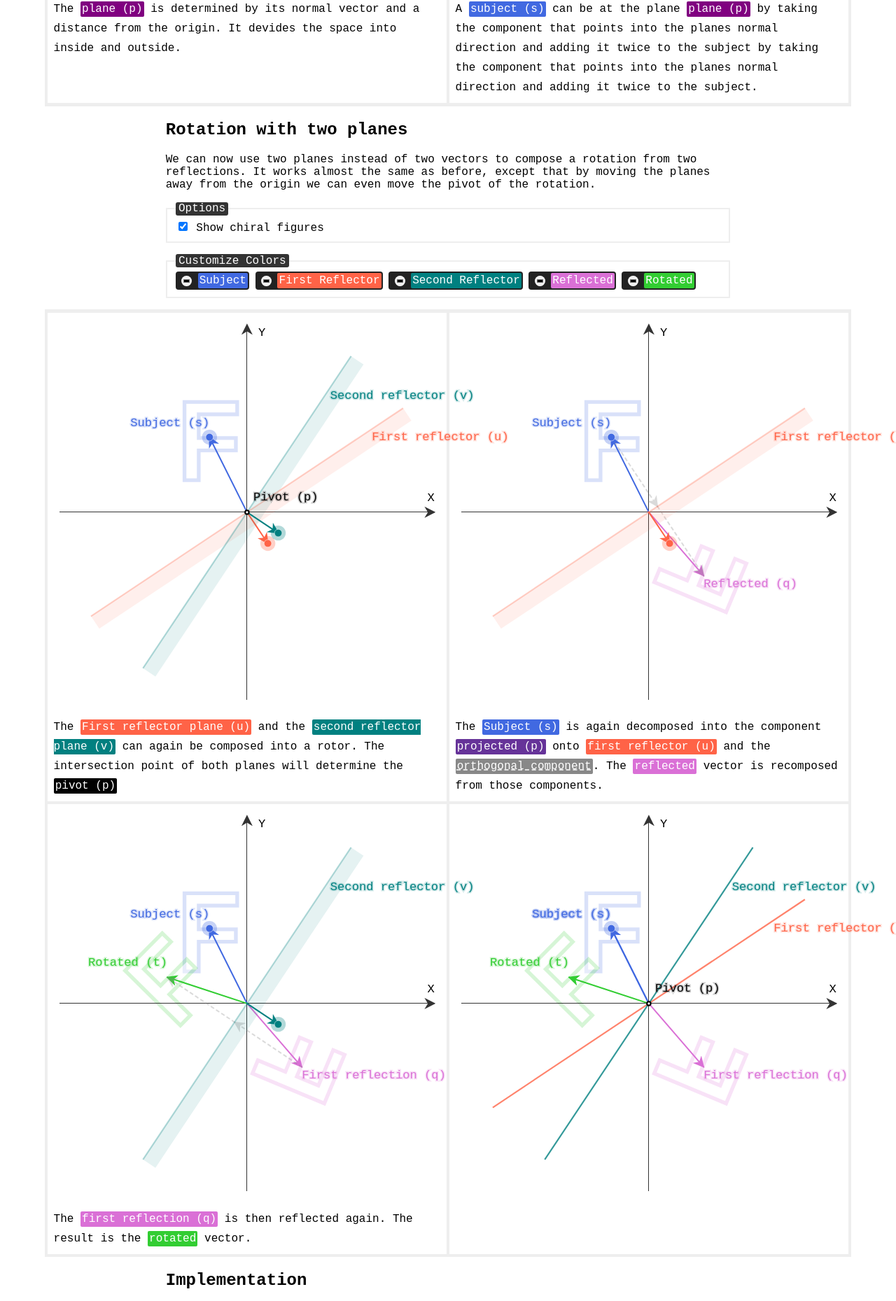
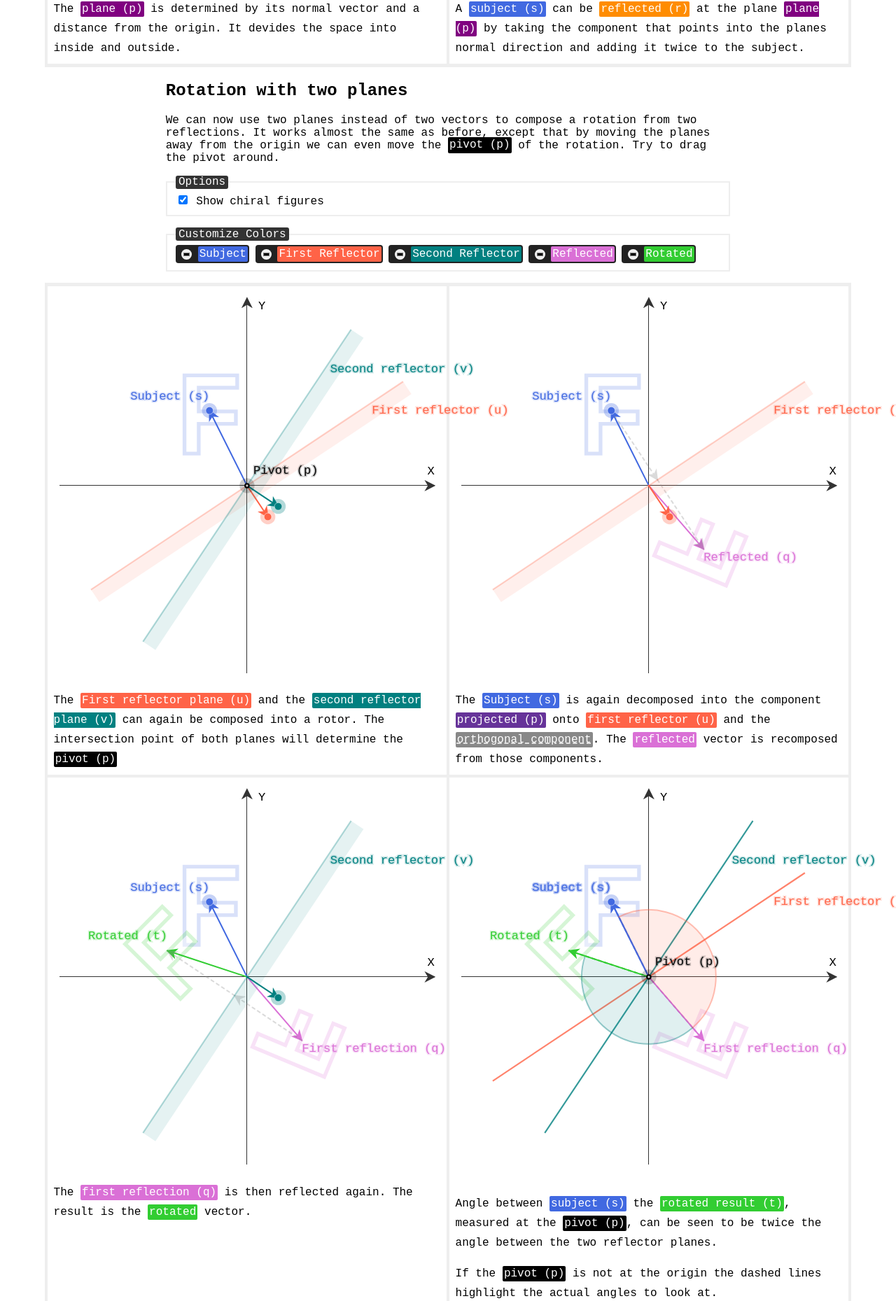
Before and after one commit to laszlokorte/rotor-reflect, a SvelteKit app: page / in a window 1280 px wide. Shown: the part 5180-7039 px from the top of the page at 70% size. Built offline with nearby package versions, Linux system fonts and the light colour scheme.

Commit message:
improve caption

```diff
--- a/src/routes/App.svelte
+++ b/src/routes/App.svelte
@@ -34,7 +34,7 @@
     let plane0 = $state({
         normal: norm({
             x: 2,
-            y: -3,
+            y: -1,
         }),
         distance: 0,
     });
@@ -477,6 +477,57 @@
         cy={v.y * -100 * (s !== false ? s : 1)}
         fill={defaultColor ?? v.color ?? "red"}
     />
+{/snippet}
+
+{#snippet ctrlPivot(p1, p2)}
+    {@const int = planeIntersection(p1, p2)}
+    {#if int}
+        <circle
+            r="20"
+            fill="black"
+            opacity="0.2"
+            cx={int.x * 100}
+            cy={-int.y * 100}
+            pointer-events="all"
+            onpointerdown={(evt) => {
+                if (evt.isPrimary) {
+                    evt.preventDefault();
+                    evt.currentTarget.setPointerCapture(evt.pointerId);
+
+                    const pos = reflect({ x: 1, y: 0 }, evtToSvg(evt));
+                    evt.currentTarget._offset = subtract(pos, scale(100, int));
+                }
+            }}
+            onpointermove={(evt) => {
+                if (evt.currentTarget.hasPointerCapture(evt.pointerId)) {
+                    evt.preventDefault();
+                    const pos = subtract(
+                        reflect({ x: 1, y: 0 }, evtToSvg(evt)),
+                        evt.currentTarget._offset,
+                    );
+
+                    const d1 = dot(p1.normal, pos);
+                    const d2 = dot(p2.normal, pos);
+                    if (d1 < 0) {
+                        p1.normal.x *= -1;
+                        p1.normal.y *= -1;
+                    }
+
+                    if (d2 < 0) {
+                        p2.normal.x *= -1;
+                        p2.normal.y *= -1;
+                    }
+                    p1.distance = Math.abs(d1 / 100);
+                    p2.distance = Math.abs(d2 / 100);
+                }
+            }}
+            role="button"
+            tabindex="-1"
+            onkeypress={(evt) => {
+                evt.preventDefault();
+            }}
+        ></circle>
+    {/if}
 {/snippet}
 {#snippet ctrlRad(circle, defaultColor = null, cls = null, forceCenter = null)}
     {@const center = forceCenter || circle.center}
@@ -1356,11 +1407,13 @@ const rotateHalf =
     </figure>
     <figure class="grid-item">
         <figcaption>
-            A {@render textLabel("subject", "subject (s)", "subject")} can be at the
-            plane {@render textLabel("plane", "plane (p)", "plane")} by taking the
-            component that points into the planes normal direction and adding it twice
-            to the subject by taking the component that points into the planes normal
-            direction and adding it twice to the subject.
+            A {@render textLabel("subject", "subject (s)", "subject")} can be {@render textLabel(
+                "reflected",
+                "reflected (r)",
+                "single",
+            )} at the plane {@render textLabel("plane", "plane (p)", "plane")} by
+            taking the component that points into the planes normal direction and
+            adding it twice to the subject.
         </figcaption>
         <svg
             class="canvas"
@@ -1403,8 +1456,11 @@ const rotateHalf =
     <p>
         We can now use two planes instead of two vectors to compose a rotation
         from two reflections. It works almost the same as before, except that by
-        moving the planes away from the origin we can even move the pivot of the
-        rotation.
+        moving the planes away from the origin we can even move the {@render textLabel(
+            "pivot",
+            "pivot (p)",
+            "pivot",
+        )} of the rotation. Try to drag the pivot around.
     </p>
 
     <fieldset>
@@ -1482,6 +1538,8 @@ const rotateHalf =
                     0,
                     "start",
                 )}
+
+                {@render ctrlPivot(plane, plane2)}
             {/if}
             {@render ctrl(subject, colors.subject)}
         </svg>
@@ -1606,7 +1664,28 @@ const rotateHalf =
         </svg>
     </figure>
     <figure class="grid-item">
-        <figcaption></figcaption>
+        <figcaption>
+            <p>
+                Angle between {@render textLabel(
+                    "subject",
+                    "subject (s)",
+                    "subject",
+                )} the {@render textLabel(
+                    "rotated",
+                    "rotated result (t)",
+                    "rotated",
+                )}, measured at the {@render textLabel(
+                    "pivot",
+                    "pivot (p)",
+                    "pivot",
+                )}, can be seen to be twice the angle between the two reflector
+                planes.
+            </p>
+            <p>
+                If the {@render textLabel("pivot", "pivot (p)", "pivot")} is not at
+                the origin the dashed lines highlight the actual angles to look at.
+            </p>
+        </figcaption>
         <svg
             class="canvas"
             viewBox="-500 -500 1000 1000"
@@ -1638,10 +1717,50 @@ const rotateHalf =
             {@render pln(plane2, colors.second)}
 
             {@render label(subject, "Subject (s)", colors.subject)}
+            {@render line(planeInter, subject, colors.subject, "dashed nodir")}
+            {@render line(
+                planeInter,
+                planeRotated,
+                colors.rotated,
+                "dashed nodir",
+            )}
+            {@render line(
+                planeInter,
+                planeReflected,
+                colors.reflected,
+                "dashed nodir",
+            )}
 
             {@render vec(subject, colors.subject)}
             {@render vec(planeReflected, colors.reflected)}
-
+            <g
+                transform="translate({planeInter.x * 100}, {planeInter.y *
+                    -100})"
+            >
+                {#if arcDirection(subtract(subject, planeInter), subtract(planeReflected, planeInter), subtract(planeRotated, planeInter))}
+                    {@render arc(
+                        subtract(subject, planeInter),
+                        subtract(planeReflected, planeInter),
+                        colors.angle_a,
+                    )}
+                    {@render arc(
+                        subtract(planeReflected, planeInter),
+                        subtract(planeRotated, planeInter),
+                        colors.angle_b,
+                    )}
+                {:else}
+                    {@render arc(
+                        subtract(planeRotated, planeInter),
+                        subtract(planeReflected, planeInter),
+                        colors.angle_b,
+                    )}
+                    {@render arc(
+                        subtract(planeReflected, planeInter),
+                        subtract(subject, planeInter),
+                        colors.angle_a,
+                    )}
+                {/if}</g
+            >
             {@render labelPlane(plane, "First reflector (u)", colors.first)}
             {@render labelPlane(plane2, "Second reflector (v)", colors.second)}
             {@render vec(planeRotated, colors.rotated)}
@@ -1671,7 +1790,10 @@ const rotateHalf =
                     0,
                     "start",
                 )}
+
+                {@render ctrlPivot(plane, plane2)}
             {/if}
+
             {@render ctrl(subject, colors.subject)}
         </svg>
     </figure>
```
